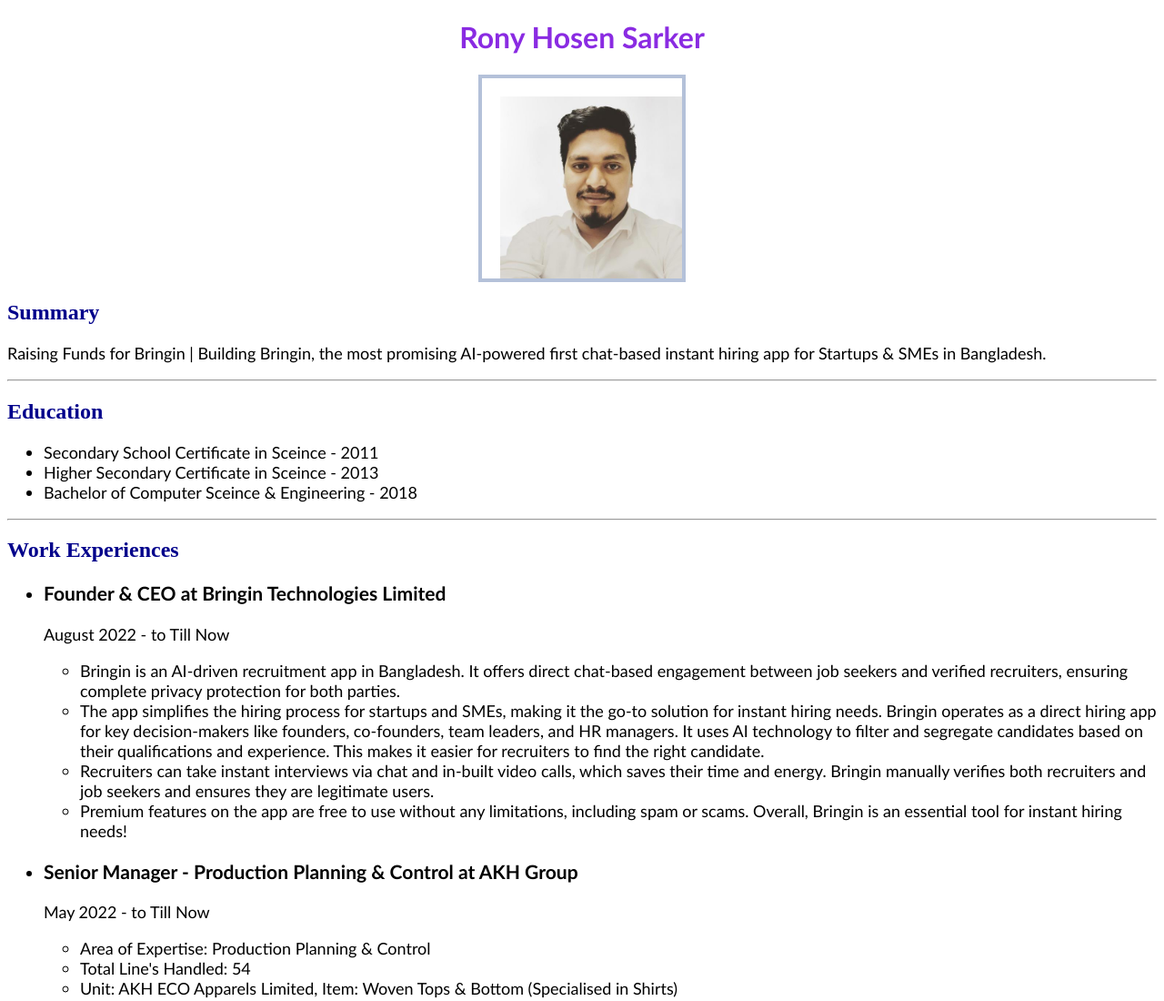
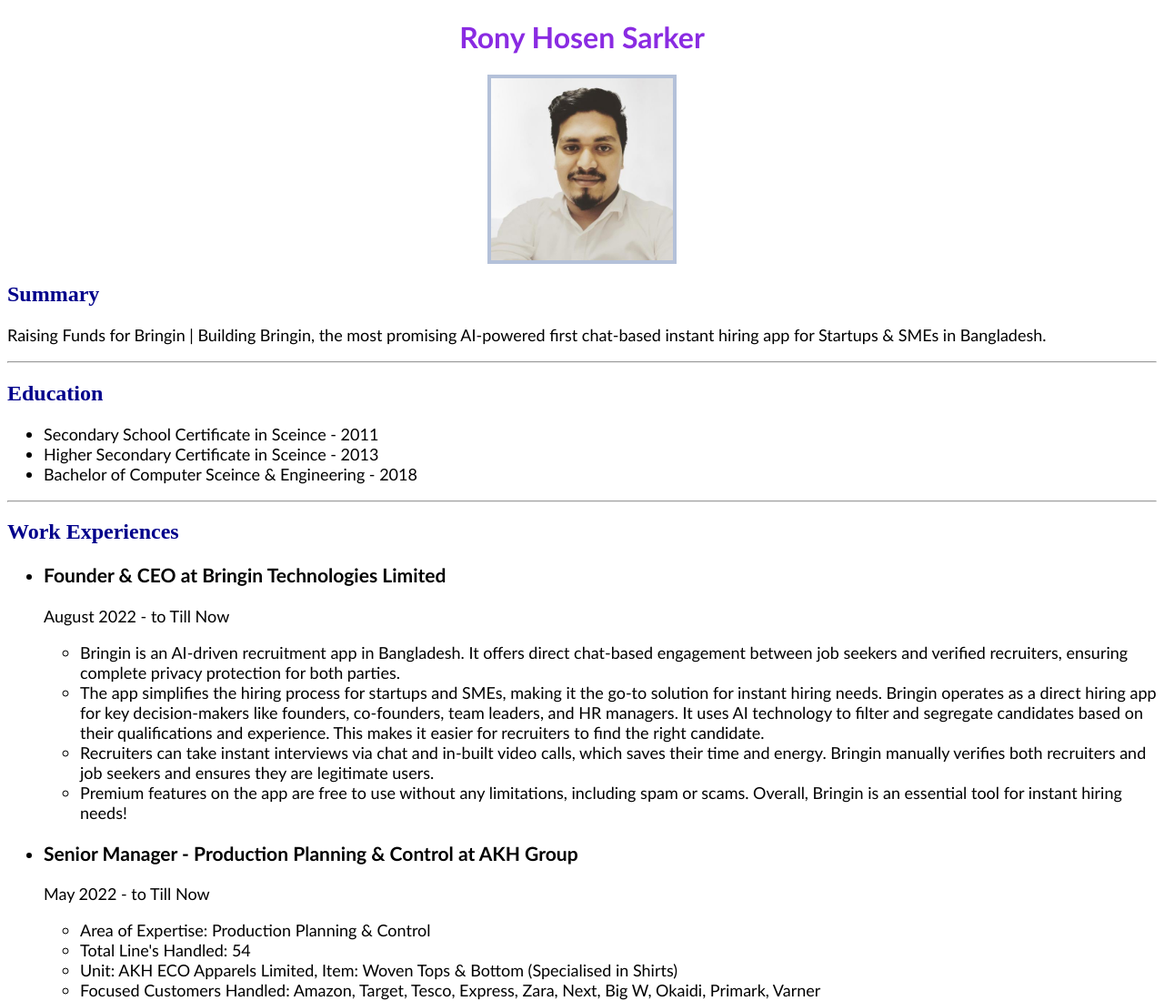
Before and after one commit to ronyhosensarker/HTML-Portfolio-by-Rony, a plain HTML site: page index.html in a window 1280 px wide. Shown: the top 1100 px of the page at 91% size. Drawn offline with Linux system fonts and the light colour scheme.

Commit message:
Add files via upload

```diff
--- a/public/style.css
+++ b/public/style.css
@@ -3,6 +3,7 @@
     font-size: xx-large;
     font-family: 'Trebuchet MS', 'Lucida Sans Unicode', 'Lucida Grande', 'Lucida Sans', Arial, sans-serif;
 }
+
 h2{
     font-size:x-large;
     color:darkblue;
@@ -19,9 +20,8 @@
 }
 
 div {
-    height: 180px;
-    width: 180px;
-    padding: 20px;
+    height: 200px;
+    width: 200px;
+    padding: 1.px;
     border: 4px solid rgba(71, 103, 161, 0.404);
-
 }
```
